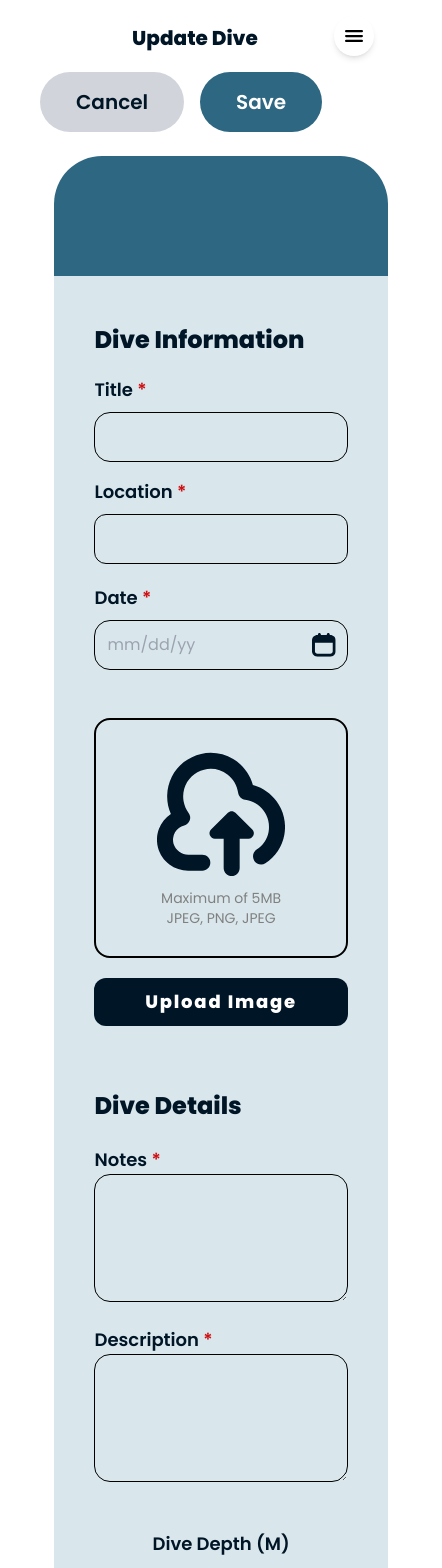
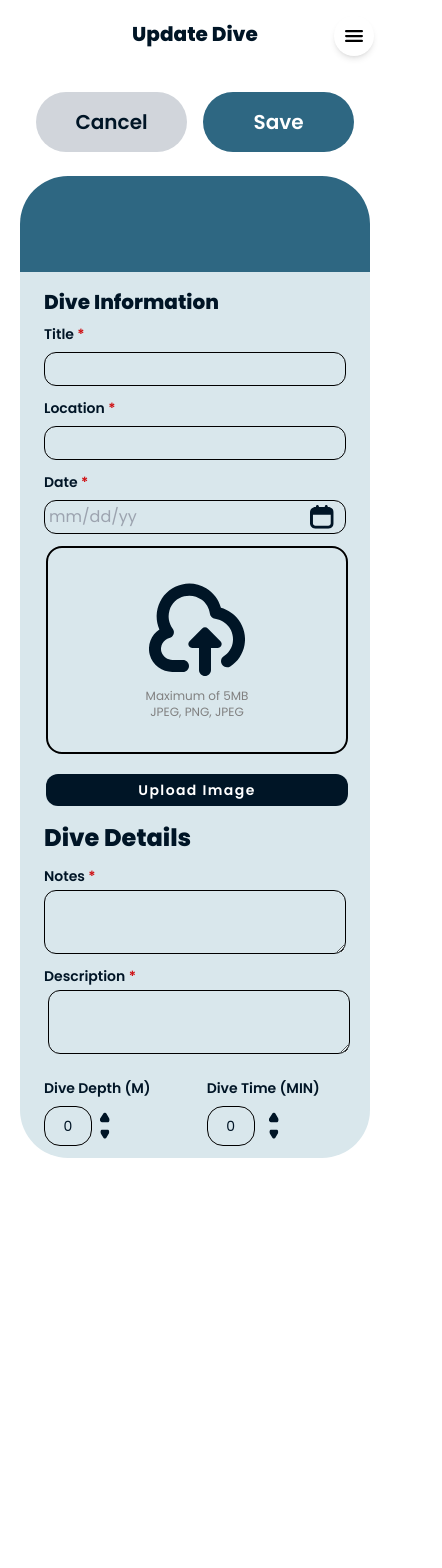
Before and after one commit to roserossssss/dive-site, a Next.js app in the folder diver-application/: page /dashboard/DiveManagement/1 in a window 390 px wide. Shown: the top 1568 px of the page, 442 px wide, since content can reach past the window. After the commit the page ends 1178 px from the top, so only its background shows below. Built offline with nearby package versions, Linux system fonts and the light colour scheme.

Commit message:
Udpated Layout
- fixed responsiveness of page

```diff
--- a/diver-application/app/dashboard/DiveManagement/[id]/page.tsx
+++ b/diver-application/app/dashboard/DiveManagement/[id]/page.tsx
@@ -2,23 +2,38 @@
 
 import { useState, useEffect } from "react";
 import { useRouter } from "next/navigation";
-import Image from 'next/image';
 
 export default function AddDive() {
   const router = useRouter();
   const [imagePreview, setImagePreview] = useState<string | null>(null);
-  const [depth, setDepth] = useState(0);
-  const [time, setTime] = useState(0);
+  const [file, setFile] = useState<File | null>(null);
   const [showModal, setShowModal] = useState<"save" | null>(null);
 
+  const [divingdata, setdivingdata] = useState({
+      title: "",
+      description: "",
+      notes: "",
+      date: "",
+      location: "",
+      depth: 0,
+      time: 0,
+    });
+
+
+    const handleChange = (e: React.ChangeEvent<HTMLInputElement | HTMLTextAreaElement>) => {
+      setdivingdata({ ...divingdata, [e.target.name]: e.target.value });
+    };
+
     const handleImageChange = (event: React.ChangeEvent<HTMLInputElement>) => {
-    const file = event.target.files?.[0];
-    if (file) {
+      const selectedFile = event.target.files?.[0];
+      if (selectedFile) {
+        setFile(selectedFile);
+
         const reader = new FileReader();
         reader.onloadend = () => {
           setImagePreview(reader.result as string);
         };
-      reader.readAsDataURL(file);
+        reader.readAsDataURL(selectedFile);
       }
     };
 
@@ -28,15 +43,47 @@ export default function AddDive() {
 
 
   const handleDepthChange = (amount: number) => {
-    setDepth((prev) => Math.max(0, prev + amount));
+    setdivingdata((prev) => ({
+      ...prev,
+      depth: Math.max(0, prev.depth + amount), // Ensure depth doesn't go below 0
+    }));
   };
 
   const handleTimeChange = (amount: number) => {
-    setTime((prev) => Math.max(0, prev + amount));
+    setdivingdata((prev) => ({
+      ...prev,
+      time: Math.max(0, prev.time + amount), // Ensure time doesn't go below 0
+    }));
+  };
+
+  const savedDivingdata = () => {
+    if ( !divingdata.title || !divingdata.description || !divingdata.notes || !divingdata.date || !divingdata.location || !divingdata.depth || !divingdata.time || !file ) {
+      alert("Please fill in all fields and upload an image.");
+      return;
+    }
+
+    const newDiveData = {
+      id: Date.now(),
+      title: divingdata.title,
+      description: divingdata.description,
+      note: divingdata.notes,
+      date: divingdata.date,
+      location: divingdata.location,
+      depth: divingdata.depth,
+      time: divingdata.time,
+      image: URL.createObjectURL(file),
+    };
+
+    const existingdivedata = JSON.parse(localStorage.getItem("Divingdata") || "[]");
+    const updateddivedata = [...existingdivedata, newDiveData];
+    localStorage.setItem("Divingdata", JSON.stringify(updateddivedata));
+
+    router.push("/dashboard/DiveManagement");
   };
 
   const handleConfirm = () => {
     if (showModal === "save") {
+      savedDivingdata();
     }
     setShowModal(null);
   };
@@ -44,24 +91,23 @@ export default function AddDive() {
 
 
   return (
-    <div className="flex-1 p-5 pt-2 relative">
+    <div className="flex-1 pt-2 relative">
       {/* Page Title */}
       <div className="fixed top-0 left-0 w-full bg-white z-10 p-4 rounded-t-2xl md:pl-80">
-      <h2 className="text-xl md:text-xl lg:text-2xl font-bold text-[#001526] text-center md:text-left mt-2">Update Dive</h2>
+      <h2 className="text-xl md:text-xl lg:text-2xl font-bold text-[#001526] text-center md:text-left mt-1">Update Dive</h2>
       </div>
 
-
       {/* Buttons Section */}
-      <div className="max-w-[1200px] mx-auto flex justify-end gap-4 mt-11 mr-20">
+      <div className="w-full max-w-screen-xl mx-auto flex justify-end gap-4 mt-16 px-4 md:px-2">
         <button
-          onClick={() => router.push("/dashboard/DiveManagement")}
-          className="w-full md:w-[230px] h-[60px] md:h-[60px] px-9 py-2 font-semibold text-xl bg-gray-300 text-[#001526] rounded-full"
+          onClick={() => router.push("../DiveManagement")}
+          className="w-full lg:w-[230px] md:w-[190px] h-[60px] md:h-[60px] px-9 py-2 font-semibold text-xl bg-gray-300 text-[#001526] rounded-full"
         >
           Cancel
         </button>
         <button
          onClick={() => setShowModal("save")}
-          className="w-full md:w-[230px] h-[60px] px-9 py-2 text-xl font-semibold bg-[#2E6782] text-white rounded-full"
+          className="w-full lg:w-[230px] md:w-[190px] h-[60px] px-9 py-2 text-xl font-semibold bg-[#2E6782] text-white rounded-full"
         >
           Save
         </button>
@@ -70,13 +116,13 @@ export default function AddDive() {
       {/* Confirmation Modal */}
       {showModal && (
         <div className="fixed inset-0 bg-black bg-opacity-50 flex items-center justify-center z-50">
-          <div className="bg-[#D9E7EC] p-6 rounded-3xl shadow-lg w-[680px] h-[600px] text-center">
+          <div className="bg-[#D9E7EC] p-6 rounded-3xl shadow-lg w-full max-w-[680px] h-auto text-center mx-auto">
             <div className="flex justify-center mb-4">
-              <Image width={20} height={20} src="/exclamation.svg" alt="Delete" className="w-50 h-50 mt-40" />
+              <img src="/exclamation.svg" alt="Delete" className="w-50 h-50 mt-7" />
 
             </div>
             <h2 className="text-5xl font-bold text-[#001526] mt-10">Confirm Changes?</h2>
-            <p className="text-xl font-semibold text-gray-600 mt-4">You&apos;re about to update your details.</p>
+            <p className="text-xl font-semibold text-gray-600 mt-4">You're about to update your details.</p>
             <p className="text-xl font-semibold text-gray-600 mt-1">Want to proceed? </p>
 
             <div className="mt-20 flex justify-center space-x-4">
@@ -88,7 +134,7 @@ export default function AddDive() {
               </button>
               <button
                 onClick={handleConfirm}
-                className="w-48 h-14  border-[#001526] border-2 rounded-full font-semibold text-[#001526] hover:bg-[#001526] hover:text-white"
+                className="w-48 h-14 border-[#001526] border-2 rounded-full font-semibold text-[#001526] hover:bg-[#001526] hover:text-white"
               >
                 Yes
               </button>
@@ -99,50 +145,62 @@ export default function AddDive() {
 
       <div className="flex flex-col items-center mt-6">
         {/* Section Background */}
-        <div className="bg-[#2E6782]  w-full max-w-[92%] h-[120px] rounded-t-[3rem]"></div>
+        <div className="bg-[#2E6782] w-full max-w-screen-sm md:max-w-screen-lg lg:max-w-screen-xl h-24 md:h-32 rounded-t-[3rem] mx-auto"></div>
 
         {/* Dive Form */}
-        <div className="bg-[#D9E7EC]  p-6 w-full max-w-[92%] h-auto rounded-b-[3rem]">
-                        <form className="grid grid-cols-1 lg:grid-cols-2 gap-6 px-4 md:px-10">
+        <div className="bg-[#D9E7EC] p-3 w-full max-w-screen-sm md:max-w-screen-lg lg:max-w-screen-xl h-auto min-h-[600px] md:min-h-[710px] rounded-b-[3rem] mx-auto">
+                <form className="grid grid-cols-1 lg:grid-cols-2 gap-6 px-3 md:px-10">
 
           {/* Left Column */}
           <div className="space-y-4">
-                  <h2 className="text-2xl md:text-4xl text-[#001526] font-bold mt-6 md:mt-12">Dive Information</h2>
+            <h2 className="text-xl md:text-3xl text-[#001526] font-bold mt-1 md:mt-2">Dive Information</h2>
 
             {/* Title */}
             <div className="flex flex-col">
-                    <label className="mt-1 text-lg md:text-2xl font-semibold text-[#001526]">
+              <label htmlFor="name" className="-mt-2 text-sm md:text-xl font-semibold text-[#001526]">
                 Title <span className="text-[#CF0C0F]">*</span>
               </label>
               <input
+                 id="title"
                  type="text"
-                      className="mt-2 border p-3 md:p-5 rounded-2xl border-black bg-transparent w-full max-w-md md:max-w-lg"
+                 name="title"
+                 value={divingdata.title}
+                 onChange={handleChange}
+                className="mt-2 border p-1 md:p-2 rounded-xl border-black bg-transparent w-full max-w-sm md:max-w-lg"
               />
             </div>
 
             {/* Location */}
             <div className="flex flex-col">
-                    <label className="text-lg md:text-2xl font-semibold text-[#001526]">
+              <label className="-mt-1 text-sm md:text-xl font-semibold text-[#001526]">
                 Location <span className="text-[#CF0C0F]">*</span>
               </label>
               <input
+                id="location"
                 type="text"
-                      className="mt-2 border p-3 md:p-5 rounded-xl text-medium border-black bg-transparent w-full max-w-md md:max-w-lg"
+                name="location"
+                value={divingdata.location}
+                onChange={handleChange}
+                className="mt-2 border p-1 md:p-2 rounded-xl text-medium border-black bg-transparent w-full max-w-md md:max-w-lg"
               />
             </div>
 
             {/* Date Input */}
             <div className="flex flex-col">
-                    <label className="mt-1 text-lg md:text-2xl font-semibold text-[#001526]">
+              <label htmlFor="date" className="-mt-1 text-sm md:text-xl font-semibold text-[#001526]">
                 Date <span className="text-[#CF0C0F]">*</span>
               </label>
               <div className="mt-2 relative w-full max-w-xs">
                 <input
+                  id="date"
                   type="text"
+                  name="date"
+                  value={divingdata.date}
+                  onChange={handleChange}
                   placeholder="mm/dd/yy"
-                        className="border p-3 md:p-5 rounded-2xl border-black w-full pr-12 bg-transparent"
+                  className="border p-1 md:p-2 rounded-xl border-black w-full pr-12 bg-transparent"
                 />
-                      <Image width={20} height={20}
+                <img
                   src="/calendar-icon.svg"
                   alt="calendar"
                   className="absolute right-3 top-1/2 -translate-y-1/2 w-6 h-6 md:w-7 md:h-7"
@@ -153,22 +211,22 @@ export default function AddDive() {
 
           {/* Image Upload */}
           <div className="flex flex-col items-center mt-6 md:mt-12">
-                  <div className="border-2 border-black rounded-2xl w-full max-w-md md:max-w-lg h-60 md:h-80 flex items-center justify-center bg-transparent">
+            <div className="border-2 border-black rounded-2xl w-full max-w-md md:max-w-lg h-52 md:h-72 flex items-center justify-center bg-transparent sm: ml-1 sm: -mt-4 md: -mt-9 md: -ml-10">
               {imagePreview ? (
-                      <Image width={20} height={20}
+                <img
                   src={imagePreview}
                   alt="Preview"
                   className="w-full h-full object-cover rounded-md"
                 />
               ) : (
                 <div className="text-center">
-                        <Image width={20} height={20}
+                  <img
                     src="/image-uploadblack.svg"
                     alt="Upload Icon"
-                          className="w-32 h-32 md:w-60 md:h-60 mx-auto"
+                    className="w-24 h-24 md:w-40 md:h-40 mx-auto"
                   />
-                        <p className="text-sm md:text-medium mt-3">Maximum of 5MB</p>
-                        <p className="text-sm md:text-medium">JPEG, PNG, JPEG</p>
+                  <p className="text-xs md:text-medium mt-3">Maximum of 5MB</p>
+                  <p className="text-xs md:text-medium">JPEG, PNG, JPEG</p>
                 </div>
               )}
             </div>
@@ -176,7 +234,7 @@ export default function AddDive() {
             {/* Upload Image Button */}
             <label
               htmlFor="fileUpload"
-                    className="z-10 mt-5 w-full max-w-md md:max-w-lg h-12 text-white rounded-xl bg-[#001526] cursor-pointer text-lg font-bold tracking-widest flex items-center justify-center"
+              className="z-10 md: mt-5 ml-1 w-full max-w-md md:max-w-lg h-8 md:h-11 text-white text-sm md:text-xl rounded-xl bg-[#001526] cursor-pointer text-lg font-semibold tracking-widest flex items-center justify-center"
             >
               Upload Image
             </label>
@@ -189,70 +247,88 @@ export default function AddDive() {
             />
           </div>
 
-                {/* Dive Details */}
+          {/* Dive Details*/}
           <div className="col-span-1 lg:col-span-2">
-                  <h2 className="font-bold text-2xl md:text-4xl text-[#001526] mt-10">Dive Details</h2>
+            <h2 className="font-bold text-2xl md:text-3xl text-[#001526] sm: -mt-2 md: -mt-12">Dive Details</h2>
 
             <div className="grid grid-cols-1 md:grid-cols-2 gap-6 mt-6">
               {/* Notes */}
               <div className="flex flex-col">
-                      <label className="text-lg md:text-2xl font-semibold text-[#001526]">Notes <span className="text-[#CF0C0F]">*</span> </label>
-                      <textarea className="border p-3 rounded-2xl border-black bg-transparent w-full max-w-md md:max-w-lg h-32"></textarea>
+                <label className="-mt-3 text-sm md:text-xl font-semibold text-[#001526]">Notes <span className="text-[#CF0C0F]">*</span> </label>
+                <textarea
+                id="notes"
+                 name="notes"
+                 value={divingdata.notes}
+                 onChange={handleChange}
+                 className="border p-3 rounded-xl border-black bg-transparent w-full max-w-md md:max-w-lg h-16 md:h-24 md: mt-1"></textarea>
               </div>
+
 
               {/* Description */}
               <div className="flex flex-col">
-                      <label className="text-lg md:text-2xl font-semibold text-[#001526]">Description <span className="text-[#CF0C0F]">*</span> </label>
-                      <textarea className="border p-3 rounded-2xl border-black bg-transparent w-full max-w-md md:max-w-lg h-32"></textarea>
+                <label className="md: -mt-3 md:ml-4 lg:ml-7 text-sm md:text-xl font-semibold text-[#001526]">Description <span className="text-[#CF0C0F]">*</span> </label>
+                <textarea id="description"
+                  name="description"
+                  value={divingdata.description}
+                  onChange={handleChange}
+                  className="border p-3 rounded-xl border-black bg-transparent w-full max-w-md md:max-w-lg h-16 md:h-24 -ml-10 md:ml-4 lg:ml-7 md:mt-1 ml-1 mt-1"></textarea>
               </div>
             </div>
           </div>
 
-                {/* Dive Depth & Time */}
-                <div className="grid grid-cols-1 md:grid-cols-2 gap-6 mt-6">
+          <div className="flex flex-col md:flex-row md:gap-x-8 gap-y-6 mt-6 items-start">
+          <div className="flex flex-row gap-x-4 mt-6 items-start">
   {/* Dive Depth */}
-                  <div className="flex flex-col items-center md:items-start">
-                    <label className="text-lg md:text-2xl font-semibold text-[#001526]">Dive Depth (M)</label>
-                    <div className="relative flex items-center mt-3">
+  <div className="flex flex-col w-full max-w-[200px] -mt-12">
+    <label className="text-sm md:text-xl font-semibold text-[#001526] mb-2 break-keep whitespace-nowrap">
+      Dive Depth (M)
+    </label>
+    <div className="relative flex items-center">
       <input
+        id="depth"
         type="text"
-                        value={depth}
-                        readOnly
-                        className="w-20 md:w-24 h-14 text-center text-lg md:text-xl text-[#001526] border p-4 rounded-2xl border-black bg-transparent"
+        name="depth"
+        value={divingdata.depth}
+        onChange={handleChange}
+        className="w-12 h-10 md:w-16 md:h-12 text-center text-sm md:text-xl text-[#001526] border p-4 rounded-2xl border-black bg-transparent"
       />
-                      <div className="absolute right-[-30px] flex flex-col gap-1">
+      <div className="absolute top-1/2 -translate-y-1/2 right-10 flex flex-col gap-1">
         <button type="button" onClick={(e) => { e.preventDefault(); handleDepthChange(1); }}>
-                          <Image width={20} height={20} src="/arrow-up.svg" alt="Increase Depth" className="w-6 h-6 cursor-pointer"/>
+          <img src="/arrow-up.svg" alt="Increase Depth" className="w-3 h-3 md:w-4 md:h-4 cursor-pointer" />
         </button>
         <button type="button" onClick={(e) => { e.preventDefault(); handleDepthChange(-1); }}>
-                          <Image width={20} height={20} src="/arrow-down.svg" alt="Decrease Depth" className="w-6 h-6 cursor-pointer"/>
+          <img src="/arrow-down.svg" alt="Decrease Depth" className="w-3 h-3 md:w-4 md:h-4 cursor-pointer" />
         </button>
       </div>
     </div>
   </div>
 
   {/* Dive Time */}
-                  <div className="flex flex-col items-center md:items-start">
-                    <label className="text-lg md:text-2xl font-semibold text-[#001526]">Dive Time (MIN)</label>
-                    <div className="relative flex items-center mt-3">
+  <div className="flex flex-col w-full max-w-[200px] -mt-12 ml-10">
+    <label className="text-sm md:text-xl font-semibold text-[#001526] mb-2 break-keep whitespace-nowrap">
+    Dive Time (MIN)
+    </label>
+    <div className="relative flex items-center">
       <input
+        id="time"
         type="text"
-                        value={time}
-                        readOnly
-                        className="w-20 md:w-24 h-14 text-center text-lg md:text-xl text-[#001526] border p-4 rounded-xl border-black bg-transparent"
+        name="time"
+        value={divingdata.time}
+        onChange={handleChange}
+        className="w-12 h-10 md:w-16 md:h-12 text-center text-sm md:text-xl text-[#001526] border p-4 rounded-2xl border-black bg-transparent"
       />
-                      <div className="absolute right-[-30px] flex flex-col gap-1">
+      <div className="absolute top-1/2 -translate-y-1/2 right-10 flex flex-col gap-1">
         <button type="button" onClick={(e) => { e.preventDefault(); handleTimeChange(1); }}>
-                          <Image width={20} height={20} src="/arrow-up.svg" alt="Increase Time" className="w-6 h-6 cursor-pointer"/>
+          <img src="/arrow-up.svg" alt="Increase Time" className="w-3 h-3 md:w-4 md:h-4 cursor-pointer" />
         </button>
         <button type="button" onClick={(e) => { e.preventDefault(); handleTimeChange(-1); }}>
-                          <Image width={20} height={20} src="/arrow-down.svg" alt="Decrease Time" className="w-6 h-6 cursor-pointer"/>
+          <img src="/arrow-down.svg" alt="Decrease Time" className="w-3 h-3 md:w-4 md:h-4 cursor-pointer" />
         </button>
       </div>
     </div>
     </div>
     </div>
-
+    </div>
     </form>
     </div>
     </div>
```
Also changed, not shown: diver-application/app/dashboard/DiveManagement/add/page.tsx (+51 -49 lines). Lines whose indentation alone changed are shown as unchanged.
